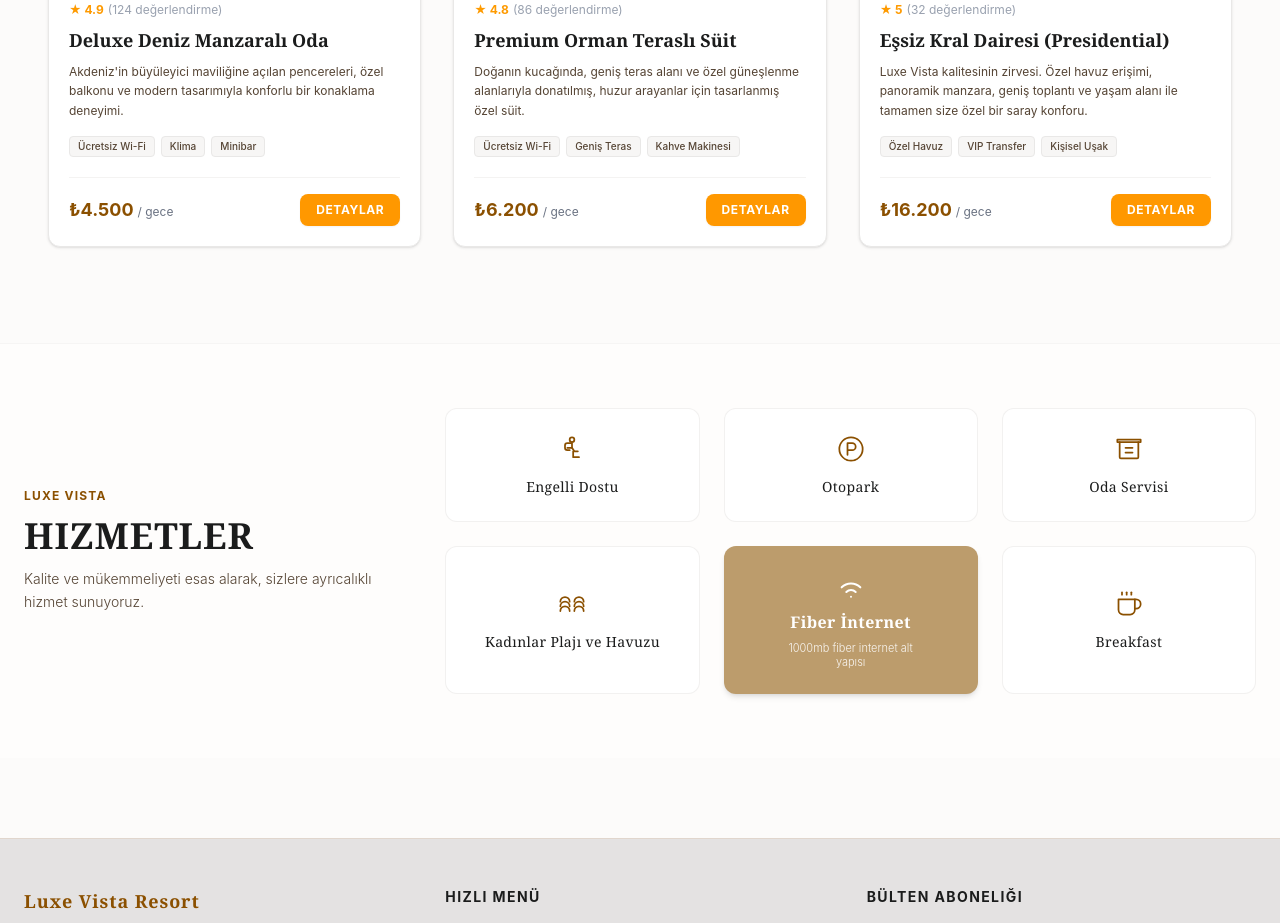
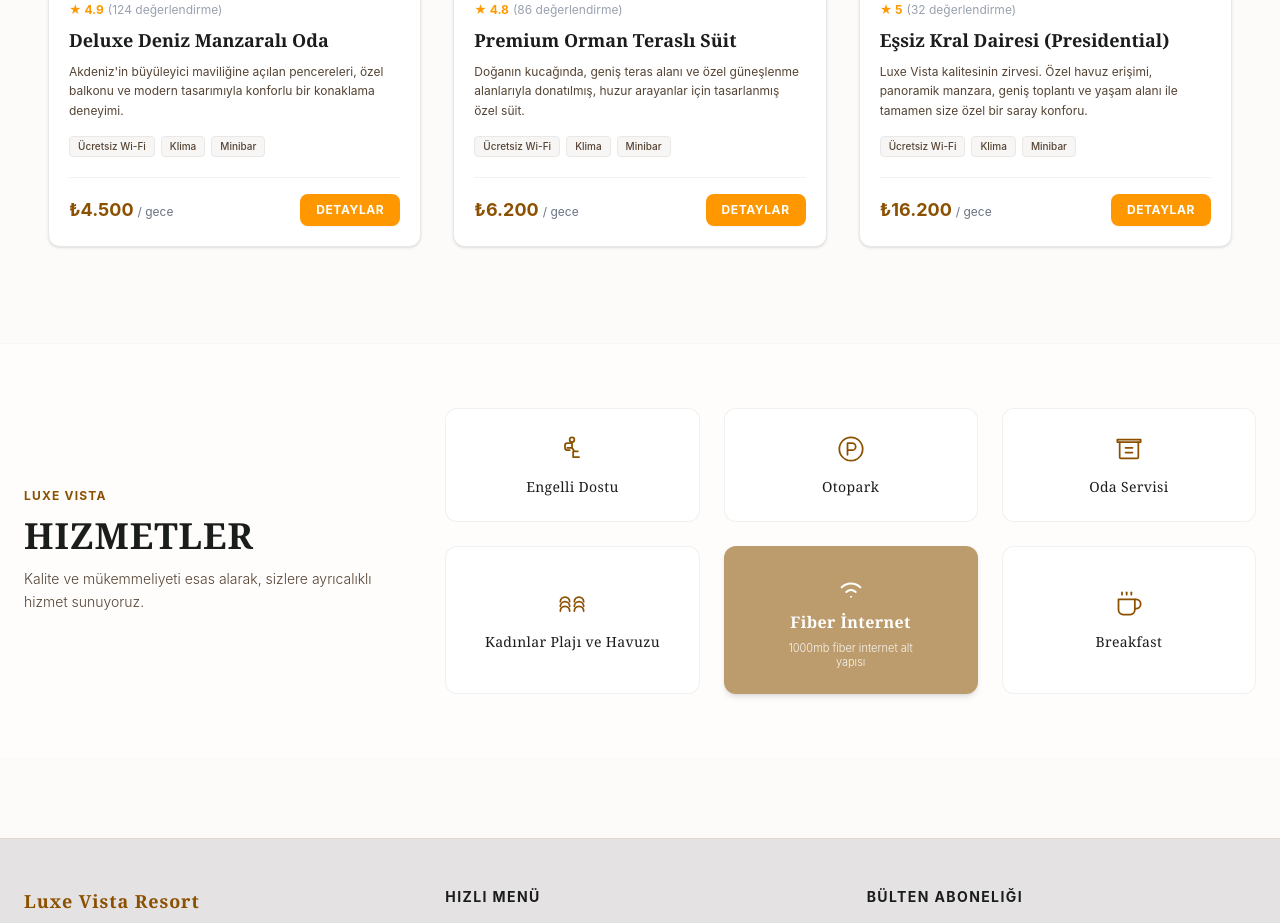
Before and after one commit to OnurBaha/Hotel-Reservation-System, a React (Vite) app: page / in a window 1280 px wide. Shown: the part 1800-2723 px from the top of the page. Built offline with nearby package versions, Linux system fonts and the light colour scheme.

Commit message:
updated mock data

```diff
--- a/src/components/Rooms.jsx
+++ b/src/components/Rooms.jsx
@@ -84,9 +84,14 @@
             <div className="checkbox-list">
               {[
                 { id: "wifi", label: "Ücretsiz Wi-Fi", value: "Ücretsiz Wi-Fi" },
+                { id: "klima", label: "Klima", value: "Klima" },
+                { id: "minibar", label: "Minibar", value: "Minibar" },
                 { id: "sea", label: "Deniz Manzarası", value: "Deniz Manzarası" },
                 { id: "pool", label: "Özel Havuz", value: "Özel Havuz" },
-                { id: "jacuzzi", label: "Jakuzi", value: "Jakuzi" }
+                { id: "jacuzzi", label: "Jakuzi", value: "Jakuzi" },
+                { id: "teras", label: "Geniş Teras", value: "Geniş Teras" },
+                { id: "balkon", label: "Balkon", value: "Balkon" },
+                { id: "service", label: "7/24 Oda Servisi", value: "7/24 Oda Servisi" },
               ].map((amenity) => (
                 <label key={amenity.id} className="checkbox-label">
                   <input
--- a/src/roomsMock.js
+++ b/src/roomsMock.js
@@ -10,7 +10,7 @@
     ratingCount: 124,
     image: "https://images.unsplash.com/photo-1618773928121-c32242e63f39?auto=format&fit=crop&w=800&q=80",
     description: "Akdeniz'in büyüleyici maviliğine açılan pencereleri, özel balkonu ve modern tasarımıyla konforlu bir konaklama deneyimi.",
-    amenities: ["Ücretsiz Wi-Fi", "Klima", "Minibar", "Deniz Manzarası", "7/24 Oda Servisi", "Jakuzi"]
+    amenities: ["Ücretsiz Wi-Fi", "Klima", "Minibar", "Deniz Manzarası", "7/24 Oda Servisi", "Jakuzi", "Balkon"]
   },
   {
     id: 2,
@@ -21,7 +21,7 @@
     ratingCount: 86,
     image: "https://images.unsplash.com/photo-1590490360182-c33d57733427?auto=format&fit=crop&w=800&q=80",
     description: "Doğanın kucağında, geniş teras alanı ve özel güneşlenme alanlarıyla donatılmış, huzur arayanlar için tasarlanmış özel süit.",
-    amenities: ["Ücretsiz Wi-Fi", "Geniş Teras", "Kahve Makinesi", "Doğa Manzarası", "Oturma Grubu"]
+    amenities: ["Ücretsiz Wi-Fi", "Klima", "Minibar", "Geniş Teras", "Doğa Manzarası", "Oturma Grubu", "Jakuzi", "7/24 Oda Servisi"]
   },
   {
     id: 3,
@@ -32,7 +32,7 @@
     ratingCount: 32,
     image: "https://images.unsplash.com/photo-1631049307264-da0ec9d70304?auto=format&fit=crop&w=800&q=80",
     description: "Luxe Vista kalitesinin zirvesi. Özel havuz erişimi, panoramik manzara, geniş toplantı ve yaşam alanı ile tamamen size özel bir saray konforu.",
-    amenities: ["Özel Havuz", "VIP Transfer", "Kişisel Uşak", "Sinema Sistemi", "Akıllı Ev Otomasyonu", "Sauna"]
+    amenities: ["Ücretsiz Wi-Fi", "Klima", "Minibar", "Deniz Manzarası", "Özel Havuz", "VIP Transfer", "Kişisel Uşak", "Sinema Sistemi", "Akıllı Ev Otomasyonu", "Sauna", "Jakuzi", "Geniş Teras", "Balkon", "7/24 Oda Servisi"]
   },
   {
     id: 4,
@@ -43,7 +43,7 @@
     ratingCount: 210,
     image: "https://images.unsplash.com/photo-1566665797739-1674de7a421a?auto=format&fit=crop&w=800&q=80",
     description: "Sade, şık ve fonksiyonel detaylar. İş veya kısa süreli seyahatleriniz için ihtiyacınız olan tüm donanıma sahip bütçe dostu lüks konsept.",
-    amenities: ["Ücretsiz Wi-Fi", "Klima", "Televizyon", "Çalışma Masası"]
+    amenities: ["Ücretsiz Wi-Fi", "Klima", "Televizyon", "Çalışma Masası", "Minibar"]
   },
   {
     id: 5,
@@ -54,7 +54,7 @@
     ratingCount: 94,
     image: "https://images.unsplash.com/photo-1578683010236-d716f9a3f461?auto=format&fit=crop&w=800&q=80",
     description: "Doğrudan resort bahçelerine açılan kapısı, geniş yapısı ve çocuklu aileler için optimize edilmiş yerleşimiyle huzurlu bir alternatif.",
-    amenities: ["Ücretsiz Wi-Fi", "Bahçe Terası", "Klima", "Minibar", "Çocuk Yatağı", "7/24 Oda Servisi"]
+    amenities: ["Ücretsiz Wi-Fi", "Klima", "Minibar", "Bahçe Terası", "Balkon", "Çocuk Yatağı", "7/24 Oda Servisi"]
   },
   {
     id: 6,
@@ -65,7 +65,7 @@
     ratingCount: 58,
     image: "https://images.unsplash.com/photo-1560448204-e02f11c3d0e2?auto=format&fit=crop&w=800&q=80",
     description: "Yüksek tavanlar, asma kat yatak odası ve endüstriyel lüks dokunuşlarla tasarlanmış, şehir ve deniz manzarasını birleştiren modern süit.",
-    amenities: ["Ücretsiz Wi-Fi", "Asma Kat", "Premium Ses Sistemi", "Kapsül Kahve Makinesi", "Jakuzi", "Çalışma Alanı"]
+    amenities: ["Ücretsiz Wi-Fi", "Klima", "Minibar", "Deniz Manzarası", "Asma Kat", "Premium Ses Sistemi", "Kapsül Kahve Makinesi", "Jakuzi", "Balkon", "7/24 Oda Servisi"]
   },
   {
     id: 7,
@@ -76,7 +76,7 @@
     ratingCount: 145,
     image: "https://images.unsplash.com/photo-1505691938895-1758d7feb511?auto=format&fit=crop&w=800&q=80",
     description: "Resortun yeşil park alanına bakan, minimalist ve dinlendirici renk paletiyle dizayn edilmiş, konfor odaklı standart oda.",
-    amenities: ["Ücretsiz Wi-Fi", "Klima", "Televizyon", "Emanet Kasası", "Çay/Kahve Seti"]
+    amenities: ["Ücretsiz Wi-Fi", "Klima", "Televizyon", "Emanet Kasası", "Çay/Kahve Seti", "Balkon"]
   },
   {
     id: 8,
@@ -87,7 +87,7 @@
     ratingCount: 14,
     image: "https://www.alvistravel.com/images/hotel/40637_b.jpg",
     description: "Tamamen izole, kendine ait özel iskelesi, helikopter pisti erişimi ve sonsuzluk havuzuyla lüks tanımını yeniden yapan müstakil villa konsepti.",
-    amenities: ["Sonsuzluk Havuzu", "Özel İskele", "Kişisel Aşçı", "7/24 Güvenlik", "Masaj Odası", "VIP Lounge"]
+    amenities: ["Ücretsiz Wi-Fi", "Klima", "Minibar", "Deniz Manzarası", "Sonsuzluk Havuzu", "Özel Havuz", "Özel İskele", "Kişisel Aşçı", "7/24 Güvenlik", "Masaj Odası", "VIP Lounge", "Geniş Teras", "Jakuzi", "7/24 Oda Servisi"]
   },
   {
     id: 9,
@@ -98,7 +98,7 @@
     ratingCount: 112,
     image: "https://images.unsplash.com/photo-1520250497591-112f2f40a3f4?auto=format&fit=crop&w=800&q=80",
     description: "Odanızın terasından doğrudan ana havuza adım atabileceğiniz, suyla iç içe bir tatil isteyenler için mükemmel seçim.",
-    amenities: ["Direkt Havuz Girişi", "Ücretsiz Wi-Fi", "Şezlonglu Teras", "Minibar", "Klima", "Özel Bornoz Seti"]
+    amenities: ["Ücretsiz Wi-Fi", "Klima", "Minibar", "Direkt Havuz Girişi", "Özel Havuz", "Şezlonglu Teras", "Geniş Teras", "Özel Bornoz Seti"]
   },
   {
     id: 10,
@@ -109,7 +109,7 @@
     ratingCount: 73,
     image: "https://images.unsplash.com/photo-1611892440504-42a792e24d32?auto=format&fit=crop&w=800&q=80",
     description: "Balayı çiftleri için özel olarak tasarlanmış, 360 derece panoramik deniz manzaralı, kalpli jakuzi ve şampanya ikramı içeren romantik süit.",
-    amenities: ["Panoramik Manzara", "Kalp Jakuzi", "Şampanya & Meyve", "Özel Karşılama", "Yatakta Kahvaltı", "Ücretsiz Wi-Fi"]
+    amenities: ["Ücretsiz Wi-Fi", "Klima", "Minibar", "Deniz Manzarası", "Panoramik Manzara", "Kalp Jakuzi", "Jakuzi", "Şampanya & Meyve", "Yatakta Kahvaltı", "Balkon", "7/24 Oda Servisi"]
   },
   {
     id: 11,
@@ -131,6 +131,6 @@
     ratingCount: 41,
     image: "https://images.unsplash.com/photo-1582719508461-905c673771fd?auto=format&fit=crop&w=800&q=80",
     description: "En üst katta yer alan, cam tavan mimarisi sayesinde geceleri yatağınızdan yıldızları izleyebileceğiniz sıra dışı bir süit deneyimi.",
-    amenities: ["Cam Tavan", "Teleskop", "Ücretsiz Wi-Fi", "Açık Hava Jakuzisi", "Premium Bar Seti", "Yerden Isıtma"]
+    amenities: ["Ücretsiz Wi-Fi", "Klima", "Minibar", "Cam Tavan", "Teleskop", "Açık Hava Jakuzisi", "Jakuzi", "Geniş Teras", "Premium Bar Seti", "7/24 Oda Servisi"]
   }
 ];
```
